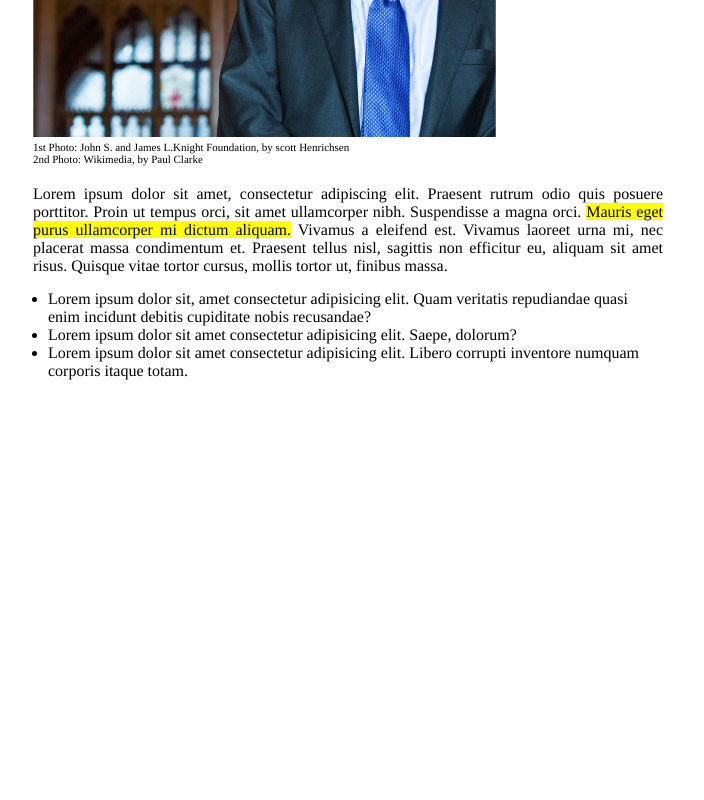
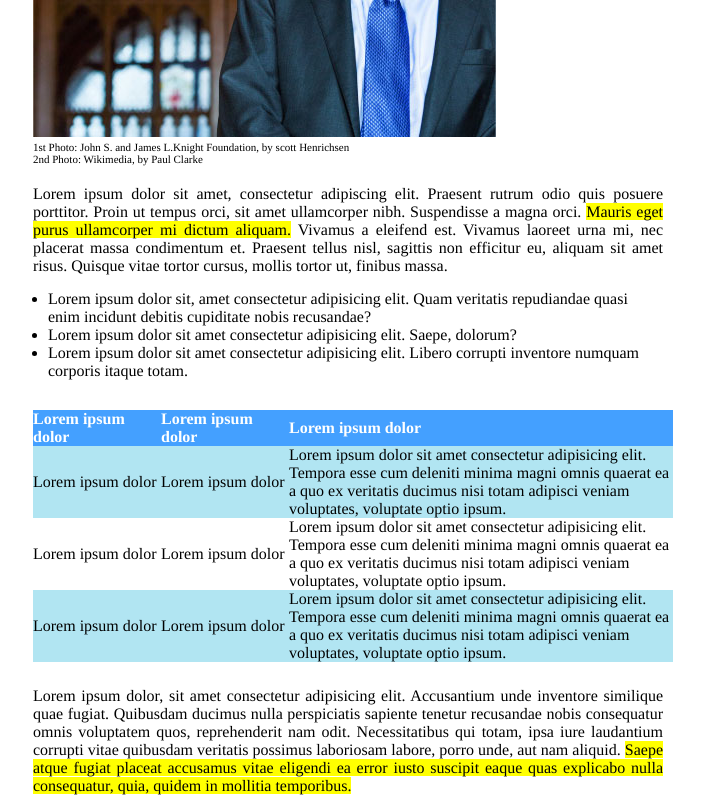
Before and after one commit to Calibro45/html-css-booleaner, a plain HTML site: page index.html in a window 1280 px wide. Shown: the part 892-1692 px from the top of the page, without its empty margins (292-996 px from the left). Before the commit the page ends 1292 px from the top, so only its background shows below. Drawn offline with Linux system fonts and the light colour scheme.

Commit message:
tabella + secondo paragrafo

```diff
--- a/css/style.css
+++ b/css/style.css
@@ -68,3 +68,26 @@ h5>span{
     margin: 10px 10px 10px 10px;
     padding: 5px;
 }
+
+/* tabella */
+
+table{
+    margin: 10px 5px 20px;
+    width: 100%;
+    border-collapse: collapse;
+}
+
+th{
+    color: white;
+    background-color: #44A0FF;
+    text-align: left;
+    width: 20%;
+}
+
+.bluerow{
+    background-color: #B1E5F2;
+}
+
+#cellatesto{
+    width: 60%;
+}
--- a/index.html
+++ b/index.html
@@ -30,6 +30,7 @@
             <p id="photodesc">1st Photo: John S. and James L.Knight Foundation, by scott Henrichsen <br>
             2nd Photo: Wikimedia, by Paul Clarke</p>
         </div>
+    </main>
 
     <!-- parte centrale testo -->
 
@@ -43,8 +44,44 @@
             </ul>
         </div>
 
+        <!-- struttura atabella -->
+
+        <div>
+            <table>
+                <thead>
+                    <tr>
+                        <th>Lorem ipsum dolor</th>
+                        <th>Lorem ipsum dolor</th>
+                        <th id="cellatesto">Lorem ipsum dolor</th>
+                    </tr>
+                </thead>
+                <tbody>
+                    <tr class="bluerow">
+                        <td>Lorem ipsum dolor</td>
+                        <td>Lorem ipsum dolor</td>
+                        <td>Lorem ipsum dolor sit amet consectetur adipisicing elit. Tempora esse cum deleniti minima magni omnis quaerat ea a quo ex veritatis ducimus nisi totam adipisci veniam voluptates, voluptate optio ipsum.</td>
+                    </tr>
+                    <tr>
+                        <td>Lorem ipsum dolor</td>
+                        <td>Lorem ipsum dolor</td>
+                        <td>Lorem ipsum dolor sit amet consectetur adipisicing elit. Tempora esse cum deleniti minima magni omnis quaerat ea a quo ex veritatis ducimus nisi totam adipisci veniam voluptates, voluptate optio ipsum.</td>
+                    </tr>
+                    <tr class="bluerow">
+                        <td>Lorem ipsum dolor</td>
+                        <td>Lorem ipsum dolor</td>
+                        <td>Lorem ipsum dolor sit amet consectetur adipisicing elit. Tempora esse cum deleniti minima magni omnis quaerat ea a quo ex veritatis ducimus nisi totam adipisci veniam voluptates, voluptate optio ipsum.</td>
+                    </tr>
+                </tbody>
+            </table>
+        </div>
+
+     <!-- secondo testo -->
+
+        <div class="title">
+            <p class="maintext">Lorem ipsum dolor, sit amet consectetur adipisicing elit. Accusantium unde inventore similique quae fugiat. Quibusdam ducimus nulla perspiciatis sapiente tenetur recusandae nobis consequatur omnis voluptatem quos, reprehenderit nam odit. Necessitatibus qui totam, ipsa iure laudantium corrupti vitae quibusdam veritatis possimus laboriosam labore, porro unde, aut nam aliquid. <span>Saepe atque fugiat placeat accusamus vitae eligendi ea error iusto suscipit eaque quas explicabo nulla consequatur, quia, quidem in mollitia temporibus.</span></p>
+        </div>
     </section>
 
-    </main>
+
 </body>
 </html>
```
